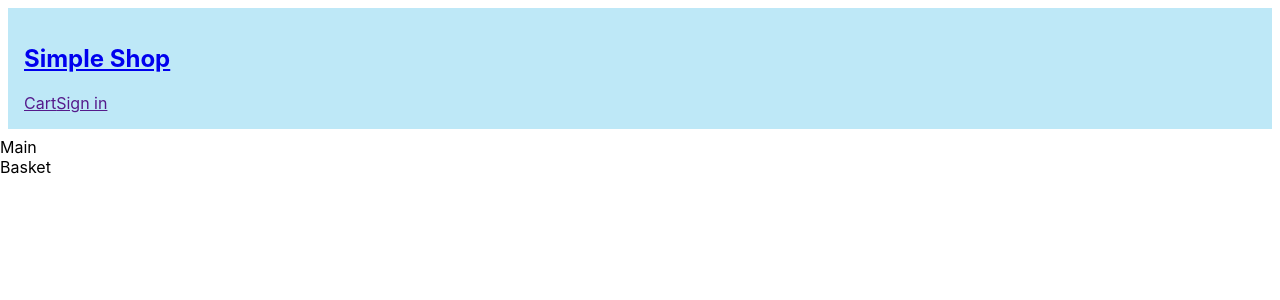
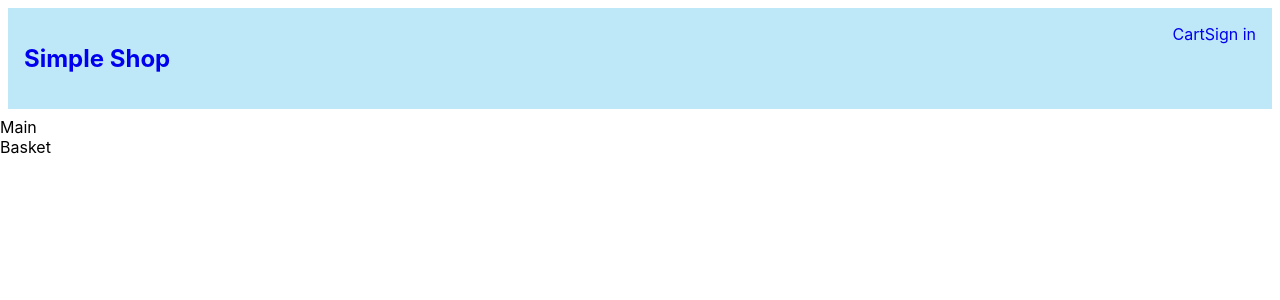
Before and after one commit to ChezVan/ecommerce_react, a React (Create React App) app: page / in a window 1280 px wide. Shown: the top 300 px of the page. Built offline with nearby package versions, Linux system fonts and the light colour scheme.

Commit message:
added align-item center

```diff
--- a/src/components/Header.jsx
+++ b/src/components/Header.jsx
@@ -2,7 +2,7 @@ import React from 'react'
 
 function Header() {
   return (
-    <div className='block'>
+    <div className='row center block'>
 
       <div>
         <a href="/#">
@@ -10,8 +10,8 @@ function Header() {
         </a>
       </div>
       <div>
-        <a href="">Cart</a>
-        <a href="">Sign in</a>
+        <a href="#/cart">Cart</a>
+        <a href="#/signin">Sign in</a>
       </div>
 
     </div>
--- a/src/index.css
+++ b/src/index.css
@@ -16,11 +16,20 @@ code {
   font-family: source-code-pro, Menlo, Monaco, Consolas, 'Courier New',
     monospace;
 }
+a
+{
+  text-decoration: none;
+}
 .row
 {
   display: flex;
   flex-wrap: wrap;
   justify-content: space-between;
+}
+
+row.center
+{
+   align-items: center;
 }
 .col-1
 {
```
